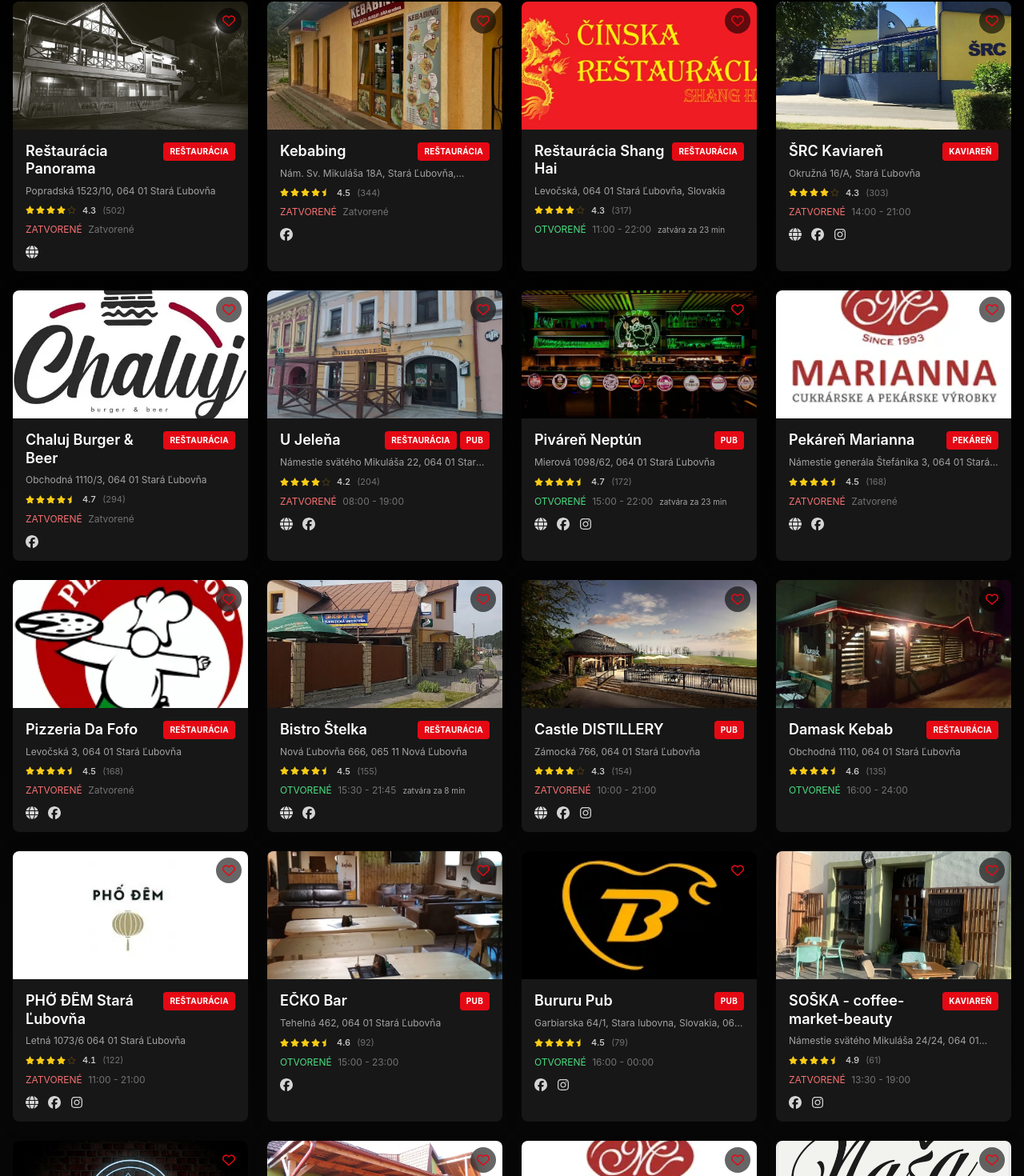
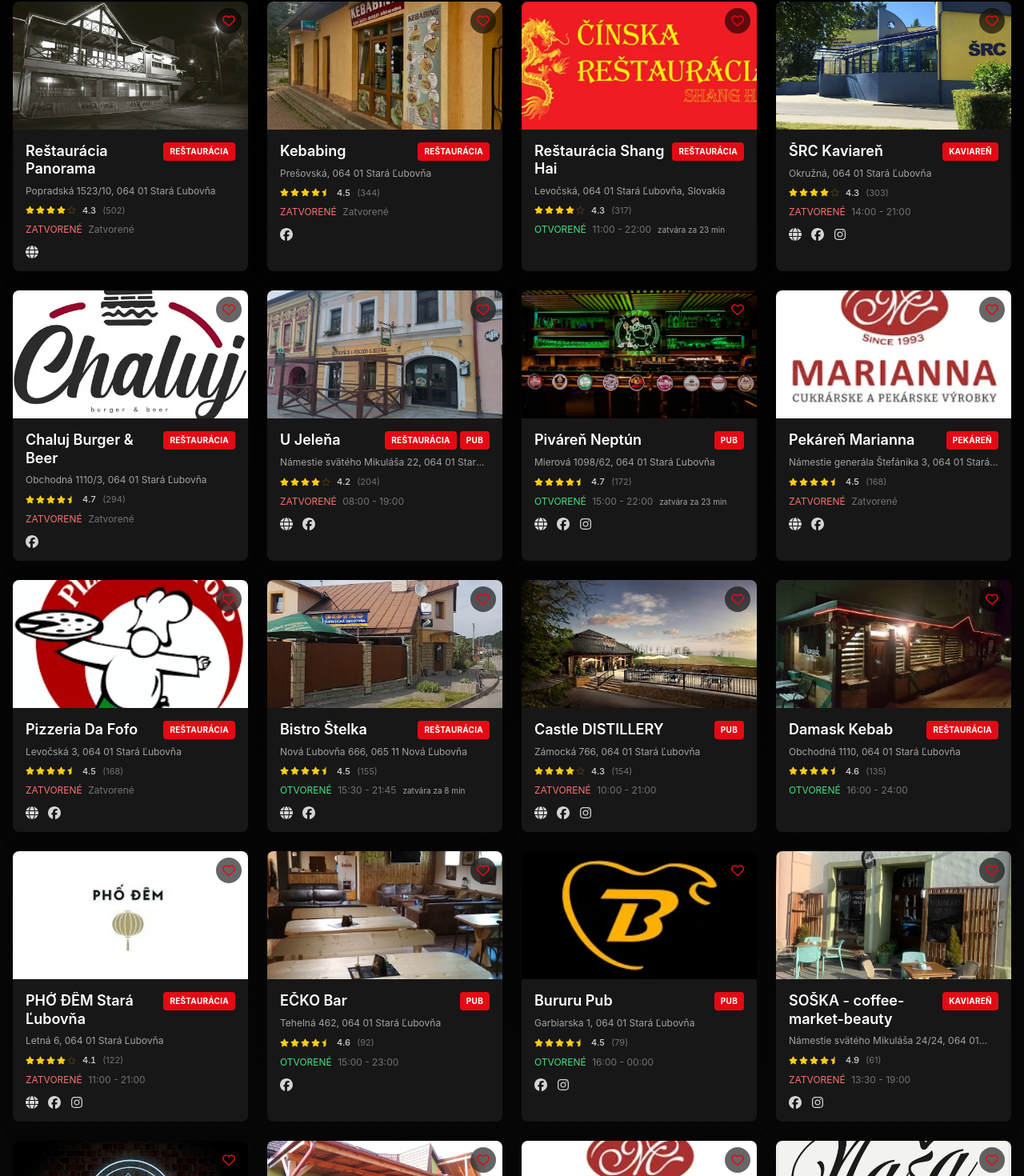
Before and after one commit to MichalJankura/slopen, a React (Vite) app: page / in a window 1280 px wide. Shown: the part 1143-2613 px from the top of the page at 80% size. Built offline with nearby package versions, Linux system fonts and the light colour scheme.

Commit message:
fixnute adresy

```diff
--- a/src/data/venues.ts
+++ b/src/data/venues.ts
@@ -91,7 +91,7 @@
     id: 'pho-dem',
     name: 'PHỞ ĐÊM Stará Ľubovňa',
     types: ['restaurant'],
-    address: 'Letná 1073/6 064 01 Stará Ľubovňa',
+    address: 'Letná 6, 064 01 Stará Ľubovňa',
   rating: 4.1,
   ratingCount: 122,
     restaurantType: 'ázijská',
@@ -116,7 +116,7 @@
     id: 'src-kaviaren',
     name: 'ŠRC Kaviareň',
     types: ['cafe'],
-    address: 'Okružná 16/A, Stará Ľubovňa',
+    address: 'Okružná, 064 01 Stará Ľubovňa',
   rating: 4.3,
   ratingCount: 303,
     weeklyHours: {
@@ -227,7 +227,7 @@
     id: 'kebabing',
     name: 'Kebabing',
     types: ['restaurant'],
-    address: 'Nám. Sv. Mikuláša 18A, Stará Ľubovňa, Slovakia',
+    address: 'Prešovská, 064 01 Stará Ľubovňa',
   rating: 4.5,
   ratingCount: 344,
     restaurantType: 'normal',
@@ -532,7 +532,7 @@
     id: 'bururu-pub',
     name: 'Bururu Pub',
     types: ['pub'],
-    address: 'Garbiarska 64/1, Stara lubovna, Slovakia, 064 01',
+    address: 'Garbiarska 1, 064 01 Stará Ľubovňa',
   rating: 4.5,
   ratingCount: 79,
     restaurantType: 'normal',
```
